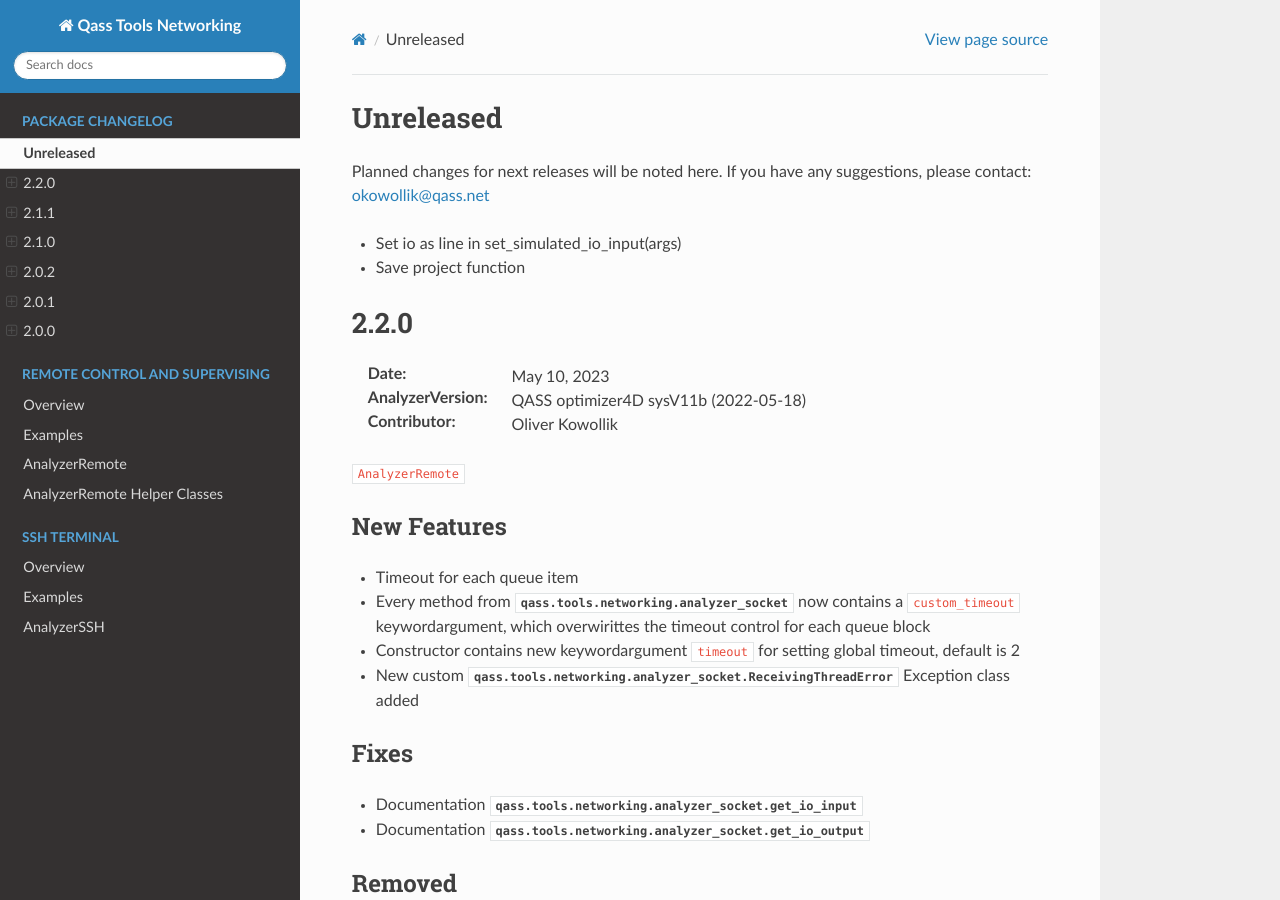
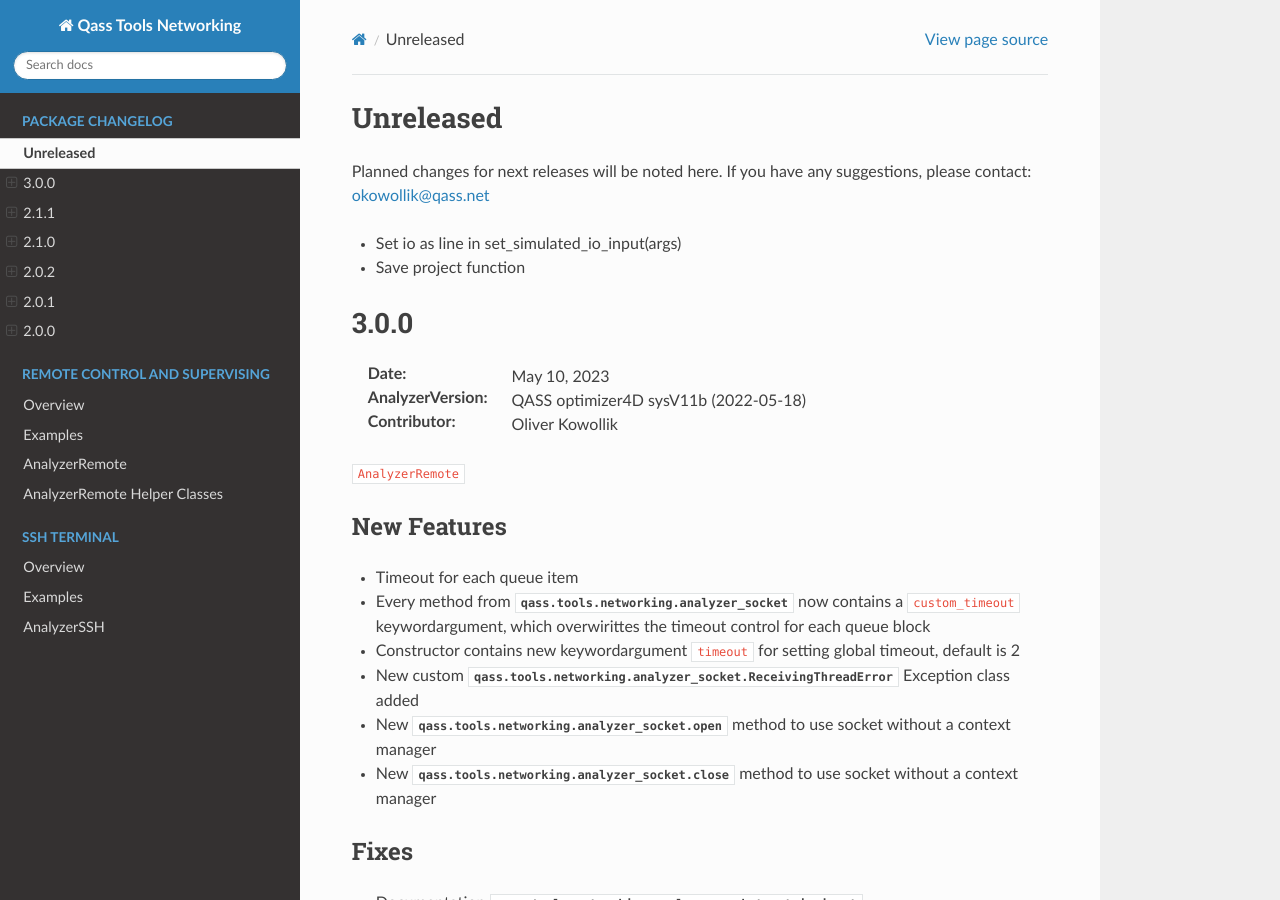
Before and after one commit to QASS/qass-tools-networking, a Sphinx documentation site: the page built from docs/source/changelog.rst, in a window 1280 px wide and 900 px high. Built offline with Sphinx 7.4.7 and the Read the Docs theme 2.0.0, drawn with Linux system fonts in a browser that asks for light colours.

Commit message:
Adapt changelog to new features

```diff
--- a/docs/source/changelog.rst
+++ b/docs/source/changelog.rst
@@ -5,7 +5,7 @@ Planned changes for next releases will be noted here. If you have any suggestion
 * Set io as line in set_simulated_io_input(args)
 * Save project function
 
-2.2.0
+3.0.0
 """""
 :Date: May 10, 2023
 
@@ -21,6 +21,8 @@ New Features
 * Every method from :mod:`qass.tools.networking.analyzer_socket` now contains a ``custom_timeout`` keywordargument, which overwirittes the timeout control for each queue block
 * Constructor contains new keywordargument ``timeout`` for setting global timeout, default is 2
 * New custom :mod:`qass.tools.networking.analyzer_socket.ReceivingThreadError` Exception class added
+* New :mod:`qass.tools.networking.analyzer_socket.open` method to use socket without a context manager
+* New :mod:`qass.tools.networking.analyzer_socket.close` method to use socket without a context manager
 
 Fixes
 ------
```
